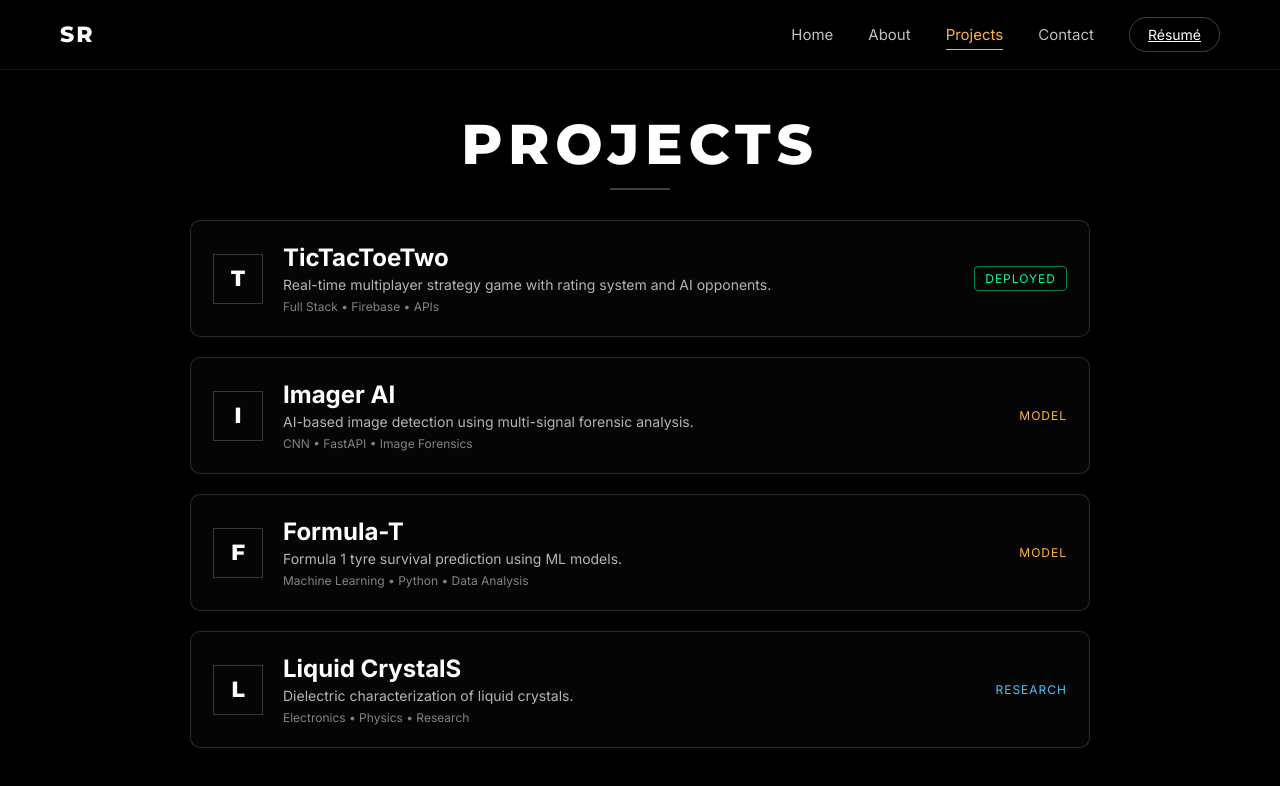
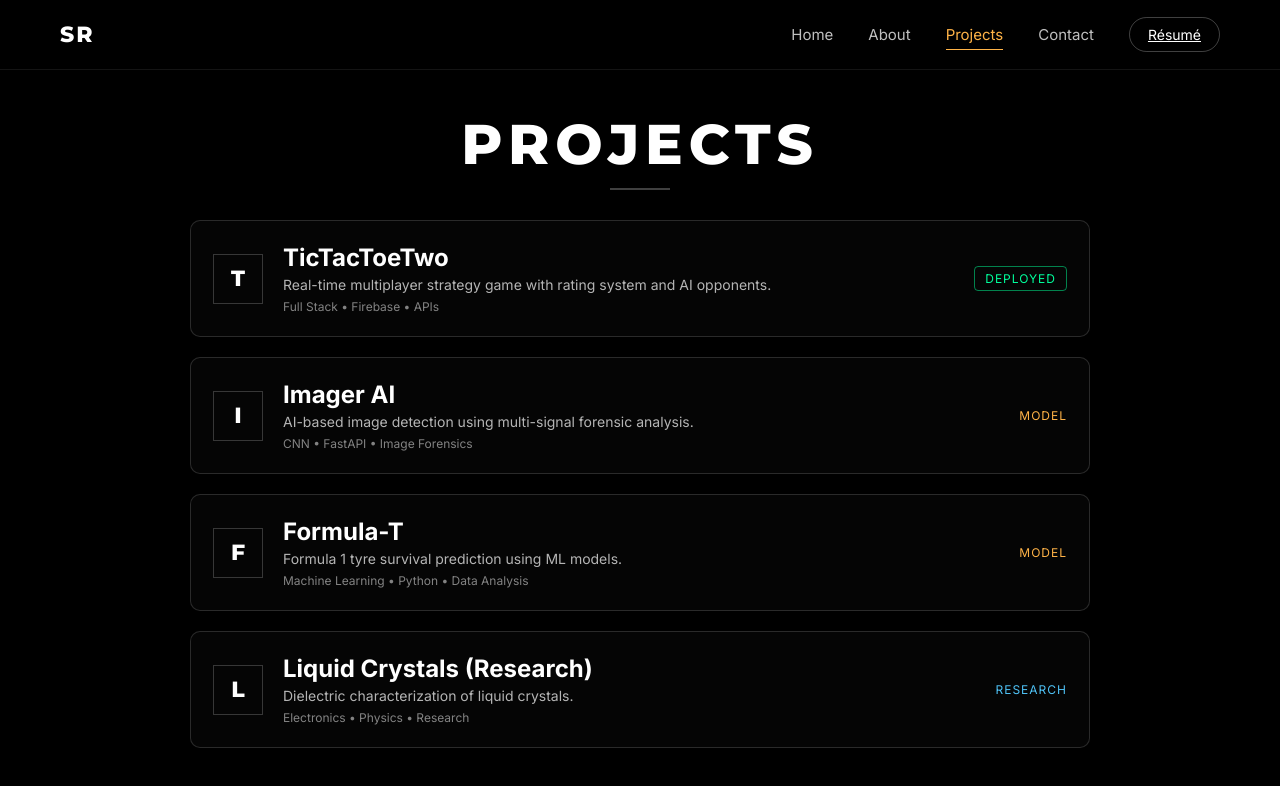
Before and after one commit to SRay2005/portfolio, a Next.js app: page /projects in a window 1280 px wide. Shown: the top 786 px of the page. Built offline with nearby package versions, Linux system fonts and the light colour scheme.

Commit message:
content changes

```diff
--- a/app/projects/page.tsx
+++ b/app/projects/page.tsx
@@ -24,7 +24,7 @@ const projects = [
     status: "MODEL",
   },
   {
-    name: "Liquid CrystalS",
+    name: "Liquid Crystals (Research)",
     desc: "Dielectric characterization of liquid crystals.",
     tech: "Electronics • Physics • Research",
     status: "RESEARCH",
```
